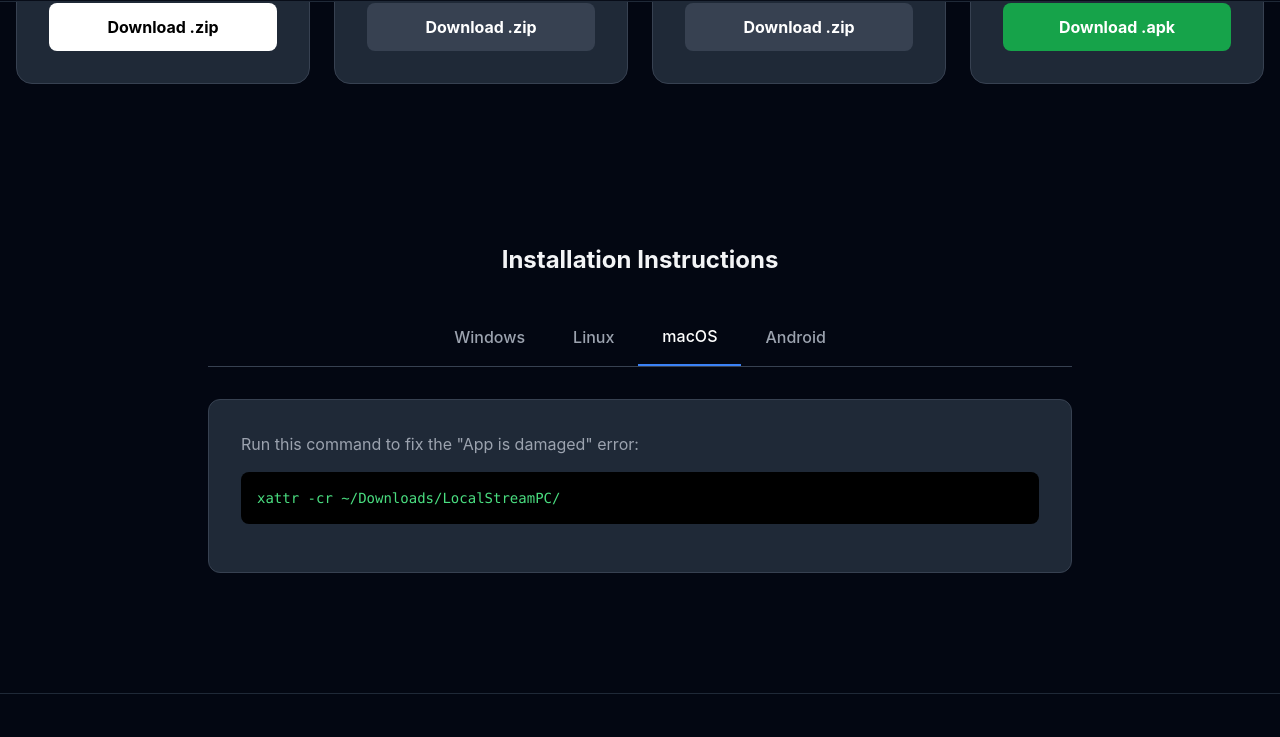
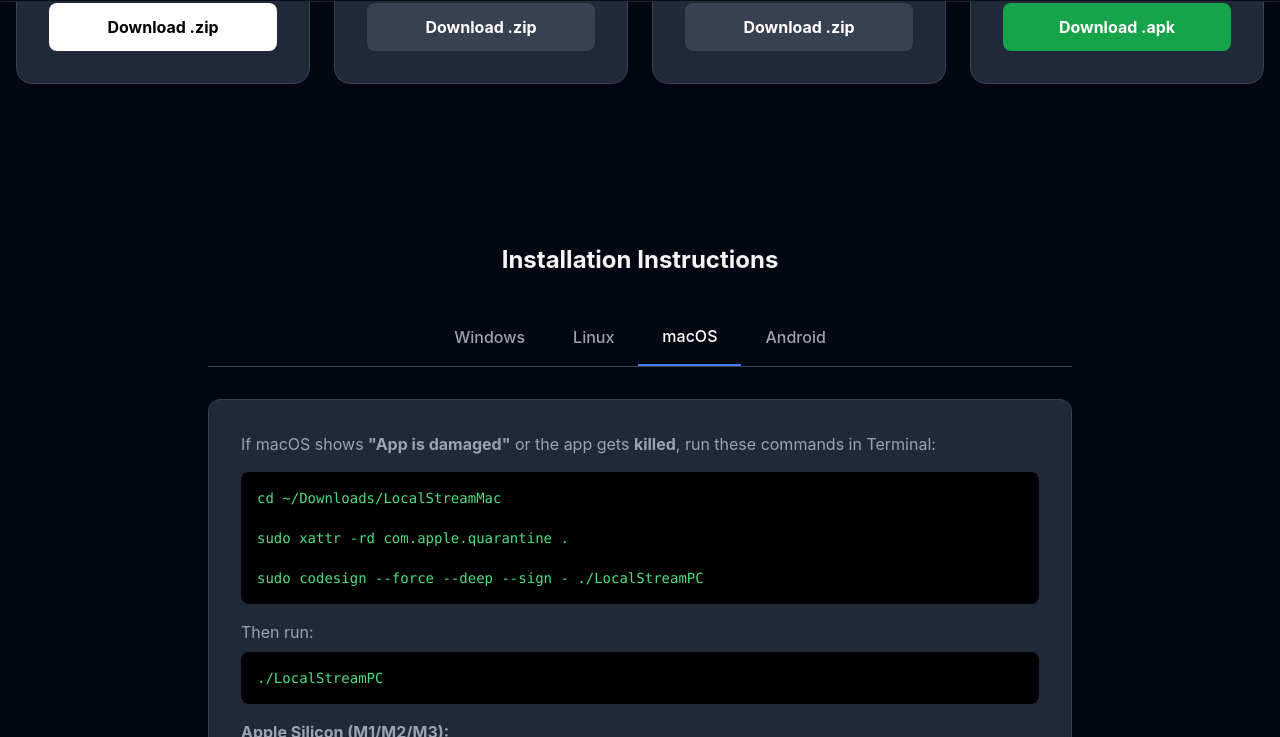
Before and after one commit to manjeetdeswal/Local-Stream-Upnp---Http-Server-, a plain HTML site: page index.html in a window 1280 px wide. Both pictures are taken after a click on the button "macOS". Shown: the part 2359-3096 px from the top of the page. Drawn offline with nearby package versions, Linux system fonts and the light colour scheme.

Commit message:
Update index.html

```diff
--- a/index.html
+++ b/index.html
@@ -246,11 +246,35 @@
             </div>
 
             <div id="content-mac" class="hidden bg-card p-8 rounded-xl border border-gray-700">
-                <p class="mb-4 text-gray-400">Run this command to fix the "App is damaged" error:</p>
-                <div class="bg-black p-4 rounded-lg font-mono text-sm text-green-400 mb-4">
-                    xattr -cr ~/Downloads/LocalStreamPC/
-                </div>
-            </div>
+    <p class="mb-4 text-gray-400">
+        If macOS shows <strong>"App is damaged"</strong> or the app gets <strong>killed</strong>,
+        run these commands in Terminal:
+    </p>
+
+    <div class="bg-black p-4 rounded-lg font-mono text-sm text-green-400 mb-4">
+        cd ~/Downloads/LocalStreamMac<br><br>
+        sudo xattr -rd com.apple.quarantine .<br><br>
+        sudo codesign --force --deep --sign - ./LocalStreamPC
+    </div>
+
+    <p class="mt-4 mb-2 text-gray-400">
+        Then run:
+    </p>
+
+    <div class="bg-black p-4 rounded-lg font-mono text-sm text-green-400 mb-4">
+        ./LocalStreamPC
+    </div>
+
+    <p class="mt-4 text-gray-400">
+        <strong>Apple Silicon (M1/M2/M3):</strong>
+    </p>
+
+    <div class="bg-black p-4 rounded-lg font-mono text-sm text-green-400">
+        softwareupdate --install-rosetta --agree-to-license<br>
+        arch -x86_64 ./LocalStreamPC
+    </div>
+</div>
+
 
             <div id="content-android" class="hidden bg-card p-8 rounded-xl border border-gray-700">
                 <ol class="list-decimal list-inside space-y-4 text-gray-300">
```
